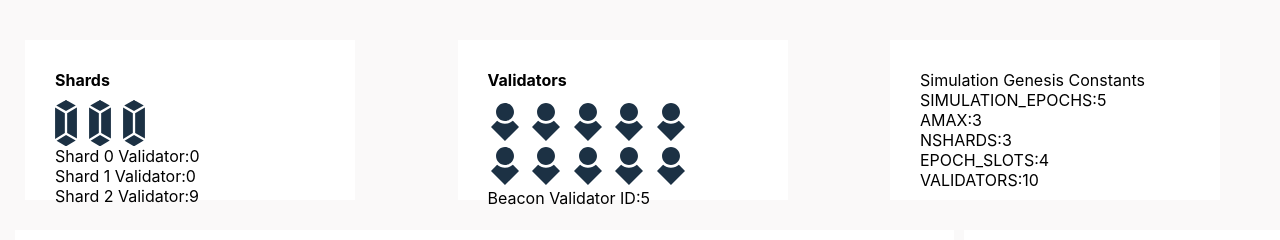
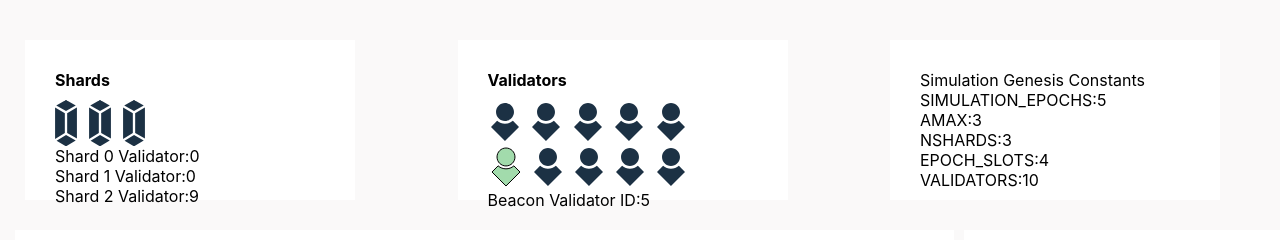
Before and after one commit to beacon-thugs-harmony/beacon_thugs_frontend, a React (Create React App) app: page / in a window 1280 px wide. Shown: the top 240 px of the page. Built offline with nearby package versions, Linux system fonts and the light colour scheme.

Commit message:
Color the beacon validator

```diff
--- a/src/components/Header.js
+++ b/src/components/Header.js
@@ -33,7 +33,11 @@ class Header extends Component {
           <Title>Validators</Title>
           <UserSpace>
             {this.state.humans.map((v, k) => {
-              return <UserImg src={person} key={k} />;
+              if (k == this.props.data[this.props.step].current_beacon_validator_id){
+                return <UserImg src={person_green} key={k} />;
+              }else {
+                return <UserImg src={person} key={k} />;
+              }
             })}
             <div>Beacon Validator ID:{this.props.data[this.props.step].current_beacon_validator_id}</div>
           </UserSpace>
--- a/src/components/Stack.js
+++ b/src/components/Stack.js
@@ -4,6 +4,8 @@ import mixing from '../media/mixing.png';
 import vdf from '../media/vdf.png';
 import person from '../media/person.svg';
 import arrow from '../media/arrow.svg';
+import person_blue from '../media/person_blue.svg';
+
 class Stack extends Component {
   render() {
     let step = this.props.step;
```
